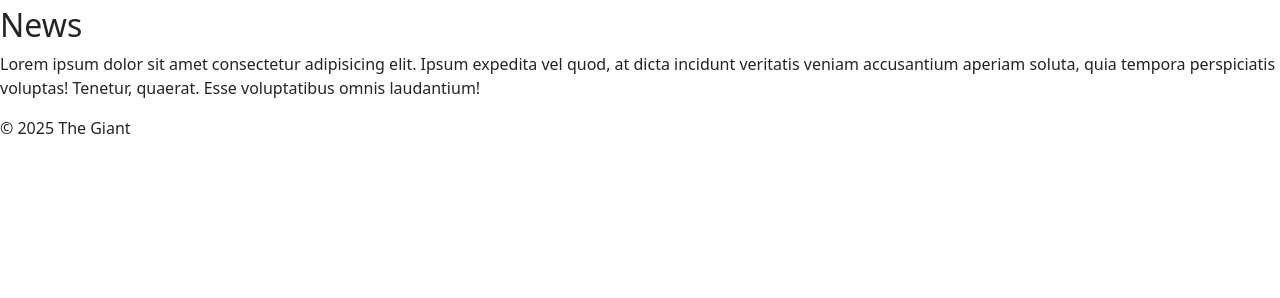
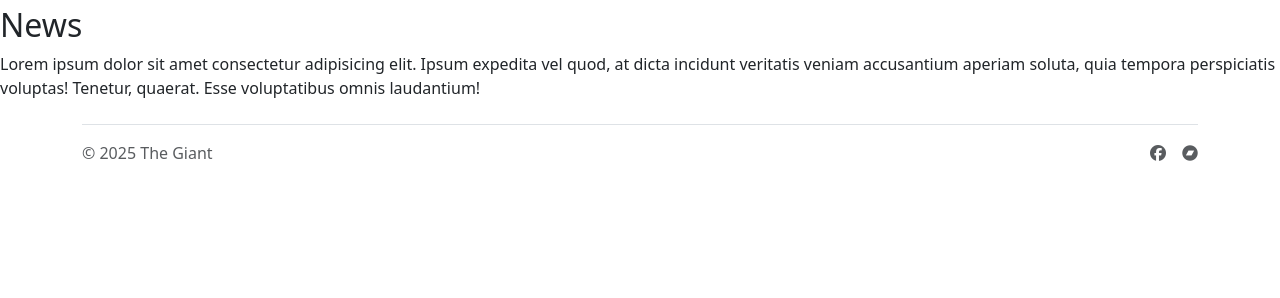
Before and after one commit to ewradcliffe/the_giant, a Django app: page / in a window 1280 px wide. Shown: the part 50-348 px from the top of the page. Run offline with Django 5.2, Linux system fonts and the light colour scheme; some libraries are stand-ins or nearby versions.

Commit message:
Add Font Awesome CDN & Footer.

```diff
--- a/templates/base.html
+++ b/templates/base.html
@@ -8,6 +8,8 @@
     <!-- Bootstrap CSS -->
     <link href="https://cdn.jsdelivr.net/npm/bootstrap@5.3.3/dist/css/bootstrap.min.css" rel="stylesheet"
         integrity="sha384-QWTKZyjpPEjISv5WaRU9OFeRpok6YctnYmDr5pNlyT2bRjXh0JMhjY6hW+ALEwIH" crossorigin="anonymous">
+    <!-- Font Awesome Kit -->
+    <script src="https://kit.fontawesome.com/e905fa1c21.js" crossorigin="anonymous"></script>
 </head>
 
 <body>
@@ -21,7 +23,22 @@
         {% endblock %}
     </main>
     <footer>
-        <p>&copy; 2025 The Giant</p>
+        <div class="container">
+            <footer class="d-flex flex-wrap justify-content-between align-items-center py-3 my-4 border-top">
+                <div class="col-md-4 d-flex align-items-center">
+                    <span class="mb-3 mb-md-0 text-body-secondary">&copy; 2025 The Giant</span>
+                </div>
+
+                <ul class="nav col-md-4 justify-content-end list-unstyled d-flex">
+                    <li class="ms-3"><a class="text-body-secondary" href="https://www.facebook.com/thegiantdoomband"
+                            target="_blank" rel="noopener" aria-label="Visit us on Facebook (opens in a new tab)"><i
+                                class="fa-brands fa-facebook"></i></a></li>
+                    <li class="ms-3"><a class="text-body-secondary" href="https://thegiant1.bandcamp.com/"
+                            target="_blank" rel="noopener" aria-label="Visit us on bandcamp (opens in a new tab)"><i
+                                class="fa-brands fa-bandcamp"></i></a></li>
+                </ul>
+            </footer>
+        </div>
     </footer>
     <script src="https://cdn.jsdelivr.net/npm/bootstrap@5.3.3/dist/js/bootstrap.bundle.min.js"
         integrity="sha384-YvpcrYf0tY3lHB60NNkmXc5s9fDVZLESaAA55NDzOxhy9GkcIdslK1eN7N6jIeHz"
```
